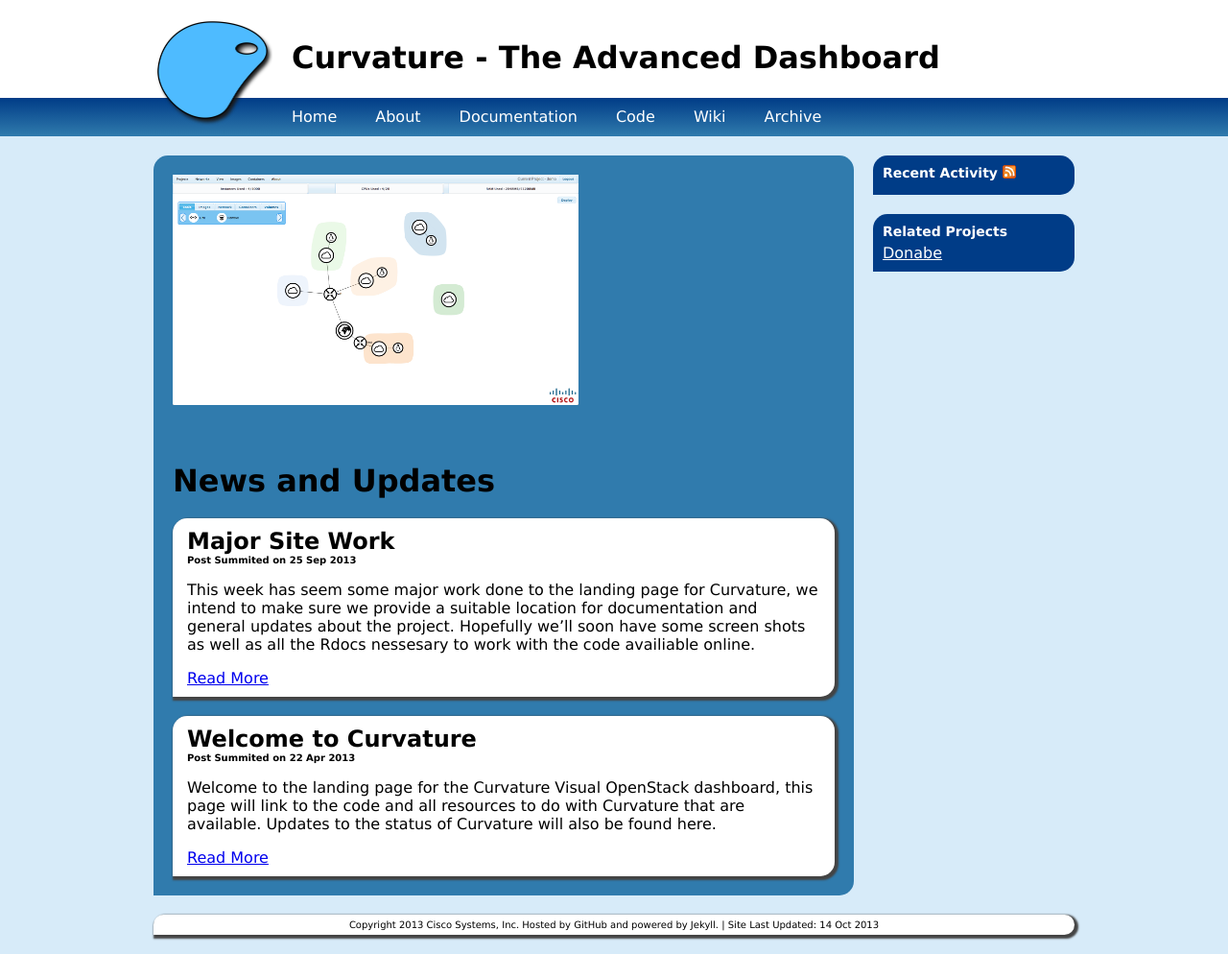
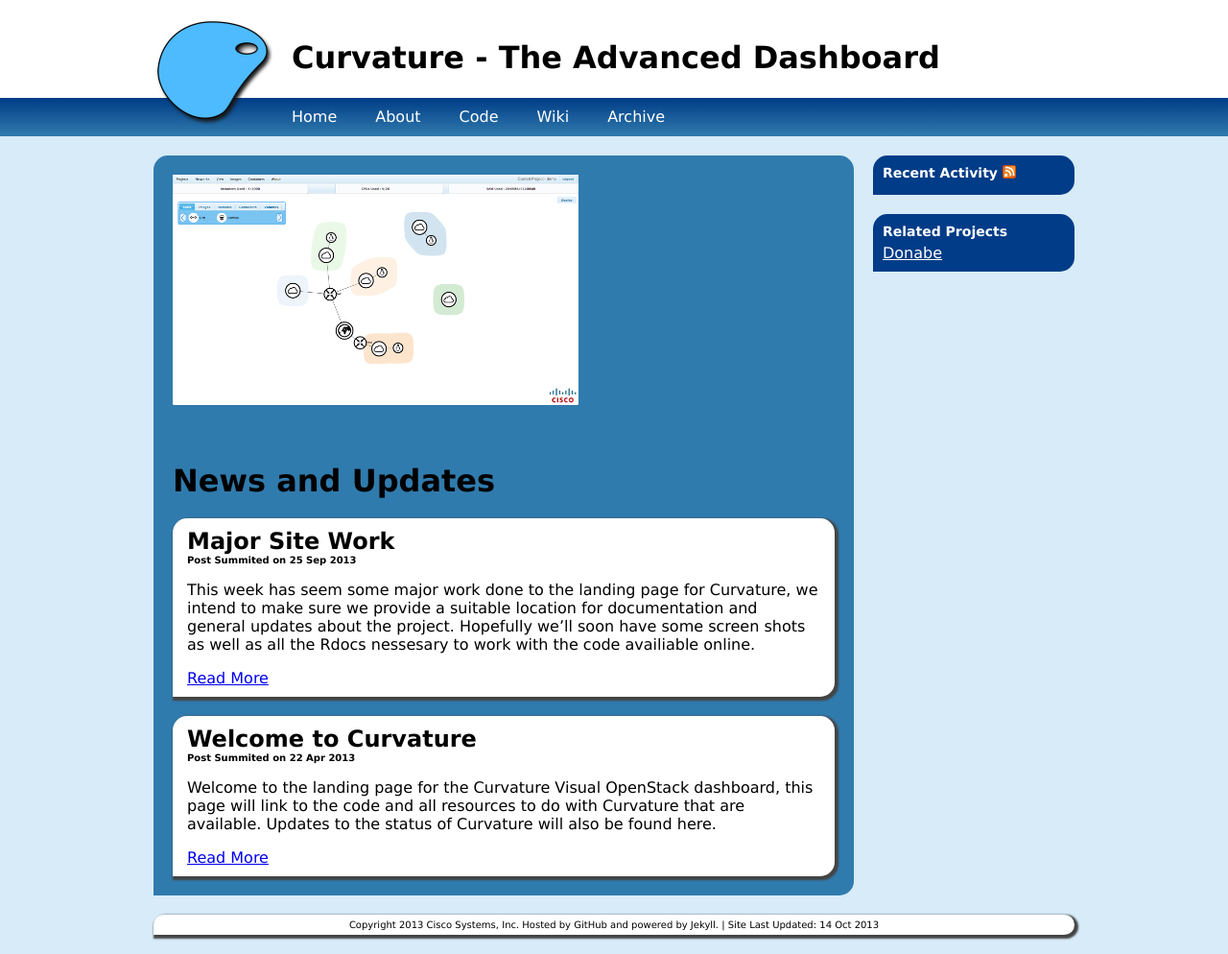
Before and after one commit to CiscoSystems/curvature, a Jekyll site: the page built from index.html, in a window 1280 px wide. Shown: the whole page at 96% size. Built offline with Jekyll 4.4.1, drawn with Linux system fonts in a browser that asks for light colours; comment, search, counter and statistics services are not loaded.

Commit message:
Update navbar.html

```diff
--- a/_includes/navbar.html
+++ b/_includes/navbar.html
@@ -3,7 +3,6 @@
     <ul>
       <li><a href="{{ site.url }}/index.html">Home</a></li>
       <li><a href="{{ site.url }}/about">About</a></li>
-      <li><a href="{{ site.url }}/documentation">Documentation</a></li>
       <li><a href="http://github.com/CiscoSystems/curvature">Code</a></li>
       <li><a href="https://github.com/CiscoSystems/curvature/wiki">Wiki</a></li>
       <li><a href="{{ site.url }}/archive">Archive</a></li>
```
